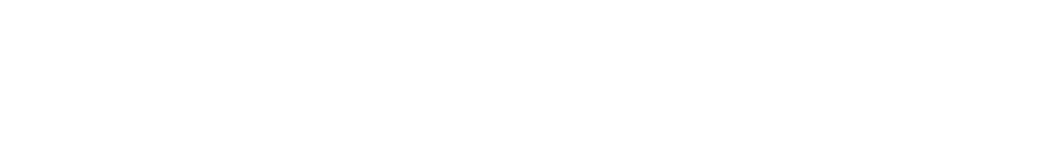
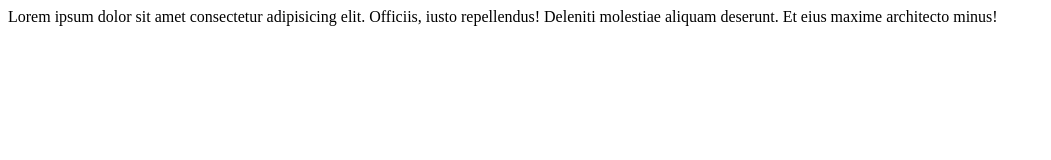
Before and after one commit to salman235/project1, a plain HTML site: page index.html in a window 1280 px wide. Shown: the whole page, without its empty margins (0-1051 px from the left). Drawn offline with Linux system fonts and the light colour scheme.

Commit message:
div 2 added

```diff
--- a/index.html
+++ b/index.html
@@ -8,5 +8,6 @@
 </head>
 <body>
     <div class="one"></div>
+    <div class="two">Lorem ipsum dolor sit amet consectetur adipisicing elit. Officiis, iusto repellendus! Deleniti molestiae aliquam deserunt. Et eius maxime architecto minus!</div>
 </body>
 </html>
```
